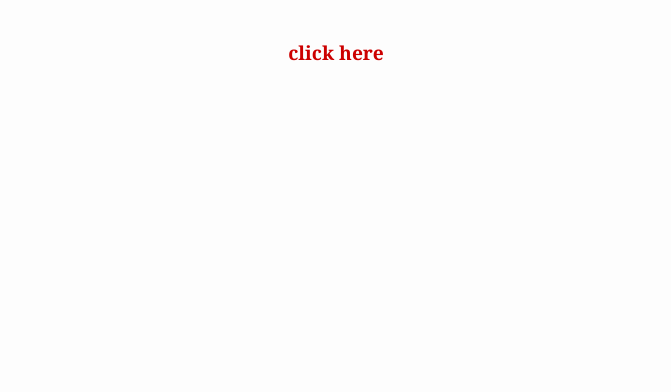
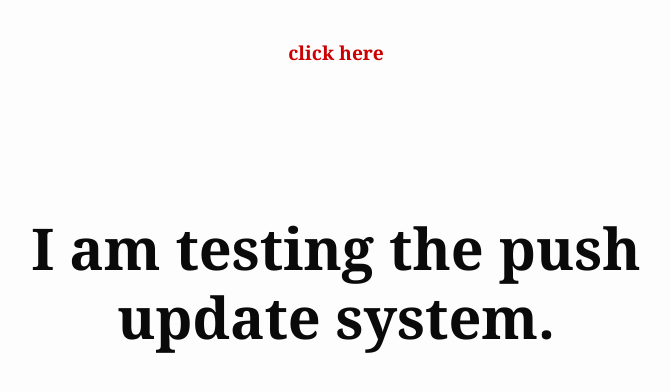
Before and after one commit to ogjaylowe/classnotes, a plain HTML site: page index.html in a window 1280 px wide. Shown: the whole page, without its empty margins (304-975 px from the left). Drawn offline with Linux system fonts and the light colour scheme.

Commit message:
test push

```diff
--- a/index.html
+++ b/index.html
@@ -9,5 +9,6 @@
   <body>
     <script src="script.js"></script>
     <a href="test.html">click here</a>
+    <h1>I am testing the push update system.</h1>
   </body>
 </html>
```
